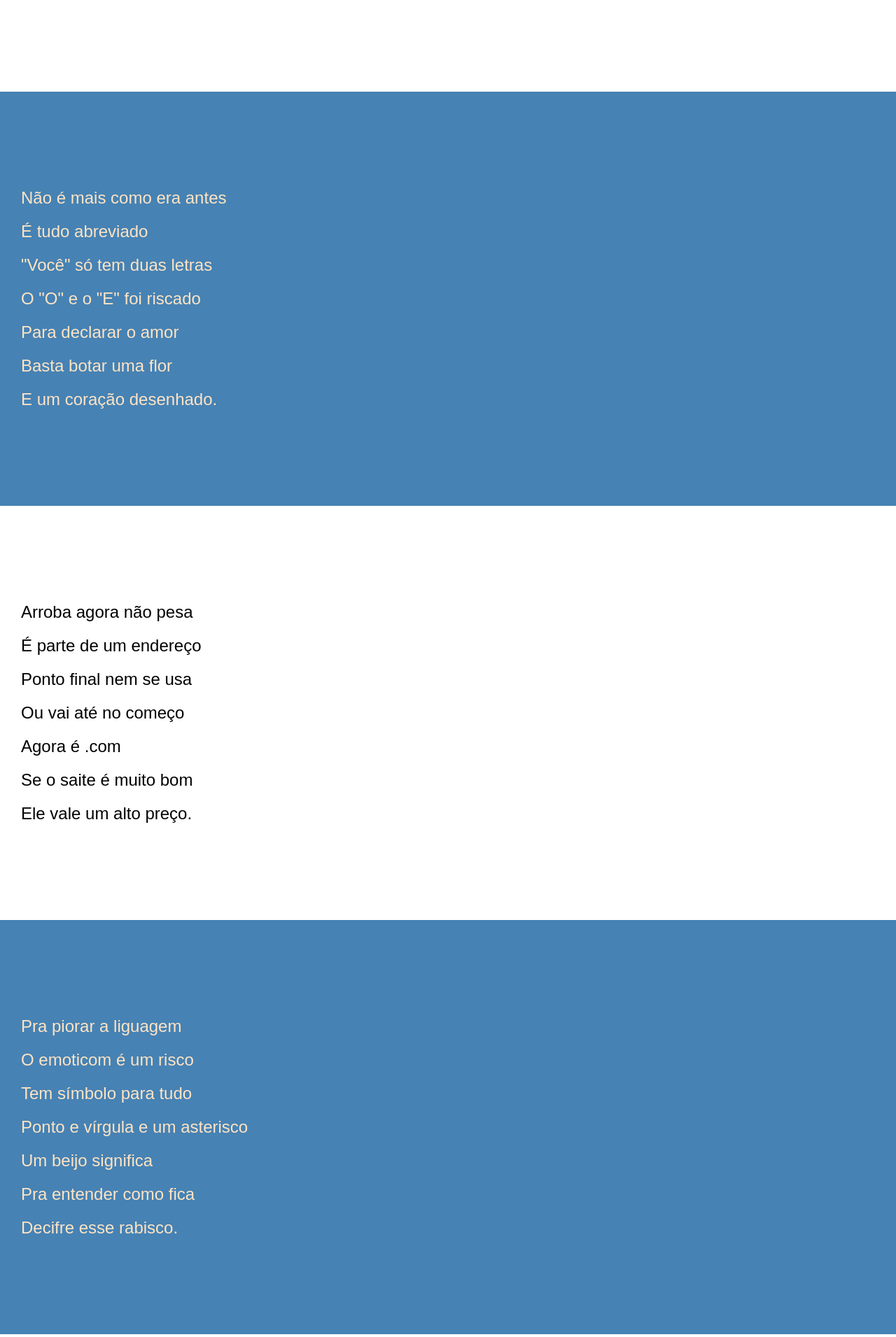
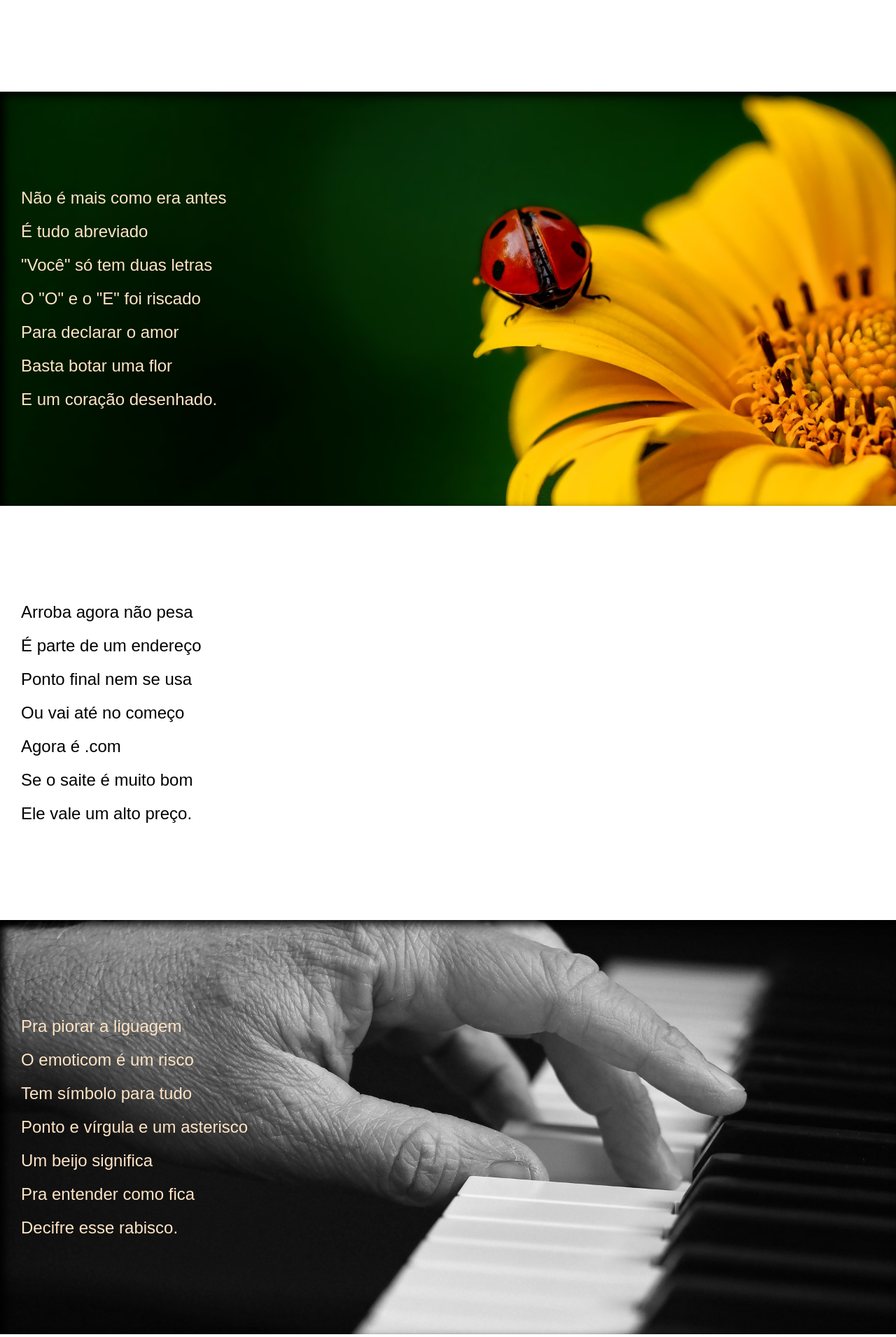
Before and after one commit to Flavitu22/html-css, a plain HTML site: page desafios/d013/imagens/index.html in a window 1280 px wide. Shown: the part 620-2531 px from the top of the page at 70% size. Drawn offline with Linux system fonts and the light colour scheme; a web font is replaced by a local one.

Commit message:
cordel pronto

```diff
--- a/desafios/d013/imagens/estilo/style.css
+++ b/desafios/d013/imagens/estilo/style.css
@@ -15,6 +15,7 @@
     margin: 0px;
     padding: 0px;
 }
+
 
 html, body {
     min-height: 100vh;
@@ -50,15 +51,31 @@ header > p {
         font-size: 3vh;
     }
 
+    section > p {
+        padding-bottom: 2em;
+    }
 
+    section#img01 {
+        background-image: url(../joaninha.jpg);
+        background-position: right center;
+
+    }
+
+        section#img02 {
+            background-image: url(../piano.jpg);
+
+        }
     section.normal {
         background-color: white;
         color: black;
     }
 
     section.imagem{
+        box-shadow: inset 6px 6px 13px 0px black;
         background-color: steelblue;
         color: bisque;
+        background-size: cover;
+        background-attachment: fixed;
     }
 
 
--- a/desafios/d013/imagens/index.html
+++ b/desafios/d013/imagens/index.html
@@ -31,7 +31,7 @@
 
 
 <p>
-    <section class="imagem">
+    <section class="imagem" id="img01">
 
             Não é mais como era antes <br>
 
@@ -62,7 +62,7 @@
             Ele vale um alto preço.
               </section>
 
-         <section class="imagem">   Pra piorar a liguagem <br>
+         <section class="imagem" id="img02">   Pra piorar a liguagem <br>
             O emoticom é um risco <br>
             Tem símbolo para tudo <br>
             Ponto e vírgula e um asterisco <br>
@@ -84,7 +84,7 @@
             Era texto de verdade <br>
             Nas linhas do coração.
 
-            <section class="imagem">
+            <section class="imagem" id="img02">
                 Agora, escrevo e envio <br>
                 Chegando na mesma hora <br>
                 Mas quando vou prosear <br>
```
